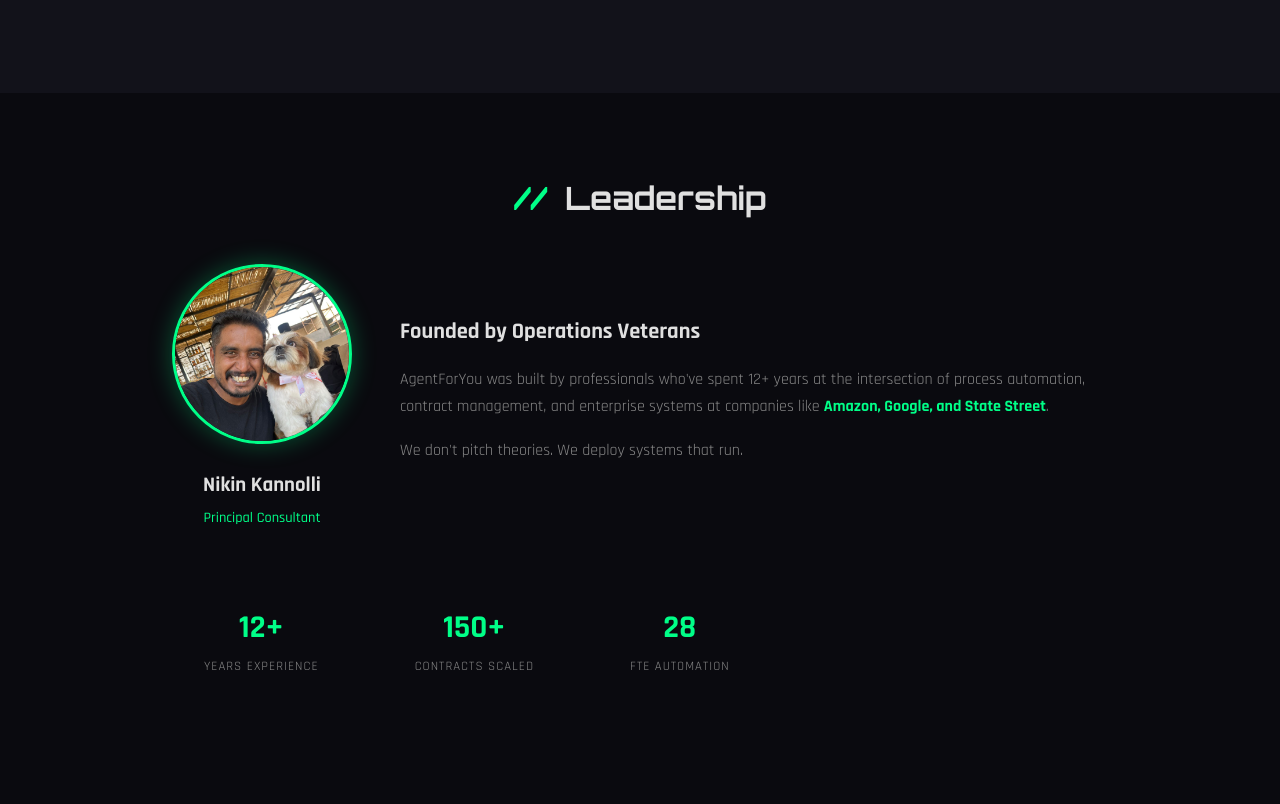
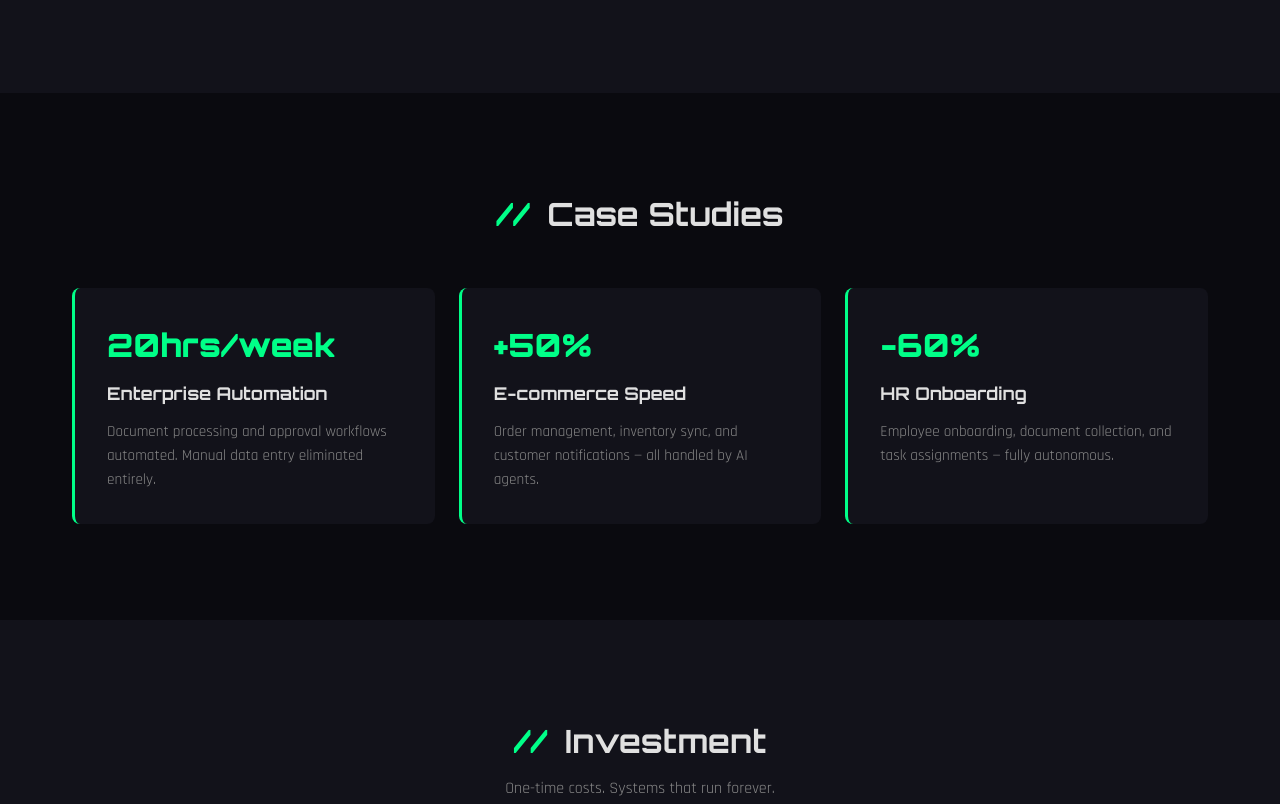
Before and after one commit to knikin/agentforyou, a website: page index.html in a window 1280 px wide. Shown: the part 1983-2787 px from the top of the page. Drawn offline with Linux system fonts and the light colour scheme.

Commit message:
Remove leadership section

```diff
--- a/index.html
+++ b/index.html
@@ -241,38 +241,6 @@
         </div>
     </section>
 
-    <section id="team" class="team">
-        <h2><span class="section-tag">//</span> Leadership</h2>
-        <div class="team-content">
-            <div class="team-profile">
-                <img src="team-photo.jpg" alt="Nikin Kannolli - Founder" class="profile-photo">
-                <div class="profile-info">
-                    <h3>Nikin Kannolli</h3>
-                    <p class="profile-title">Principal Consultant</p>
-                </div>
-            </div>
-            <div class="team-text">
-                <h3>Founded by Operations Veterans</h3>
-                <p>AgentForYou was built by professionals who've spent 12+ years at the intersection of process automation, contract management, and enterprise systems at companies like <strong>Amazon, Google, and State Street</strong>.</p>
-                <p>We don't pitch theories. We deploy systems that run.</p>
-            </div>
-            <div class="team-credentials">
-                <div class="credential">
-                    <span class="cred-number">12+</span>
-                    <span class="cred-label">Years Experience</span>
-                </div>
-                <div class="credential">
-                    <span class="cred-number">150+</span>
-                    <span class="cred-label">Contracts Scaled</span>
-                </div>
-                <div class="credential">
-                    <span class="cred-number">28</span>
-                    <span class="cred-label">FTE Automation</span>
-                </div>
-            </div>
-        </div>
-    </section>
-
     <section id="case-studies" class="case-studies">
         <h2><span class="section-tag">//</span> Case Studies</h2>
         <div class="case-grid">
```
